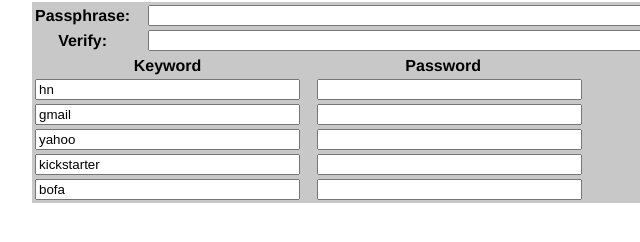
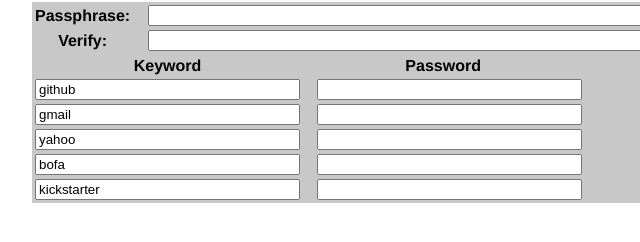
Before and after one commit to logzer0/Jumble-Pass, a plain HTML site: page index.html in a window 1280 px wide. Shown: the part 388-630 px from the top of the page, 380-1020 px from the left. Drawn offline with Linux system fonts and the light colour scheme.

Commit message:
updated keywords

```diff
--- a/index.html
+++ b/index.html
@@ -44,11 +44,11 @@
 	  document.getElementById("pw_phrase2").value = '';
 	  document.getElementById("strength").value = '';
 	  document.getElementById("pw_same").value = '';
-	  document.getElementById("keyword1").value = 'hn';
+	  document.getElementById("keyword1").value = 'github';
 	  document.getElementById("keyword2").value = 'gmail';
 	  document.getElementById("keyword3").value = 'yahoo';
-	  document.getElementById("keyword4").value = 'kickstarter';
-	  document.getElementById("keyword5").value = 'bofa';
+	  document.getElementById("keyword4").value = 'bofa';
+	  document.getElementById("keyword5").value = 'kickstarter';
 	  document.getElementById("pw1").value = '';
 	  document.getElementById("pw2").value = '';
 	  document.getElementById("pw3").value = '';
```
